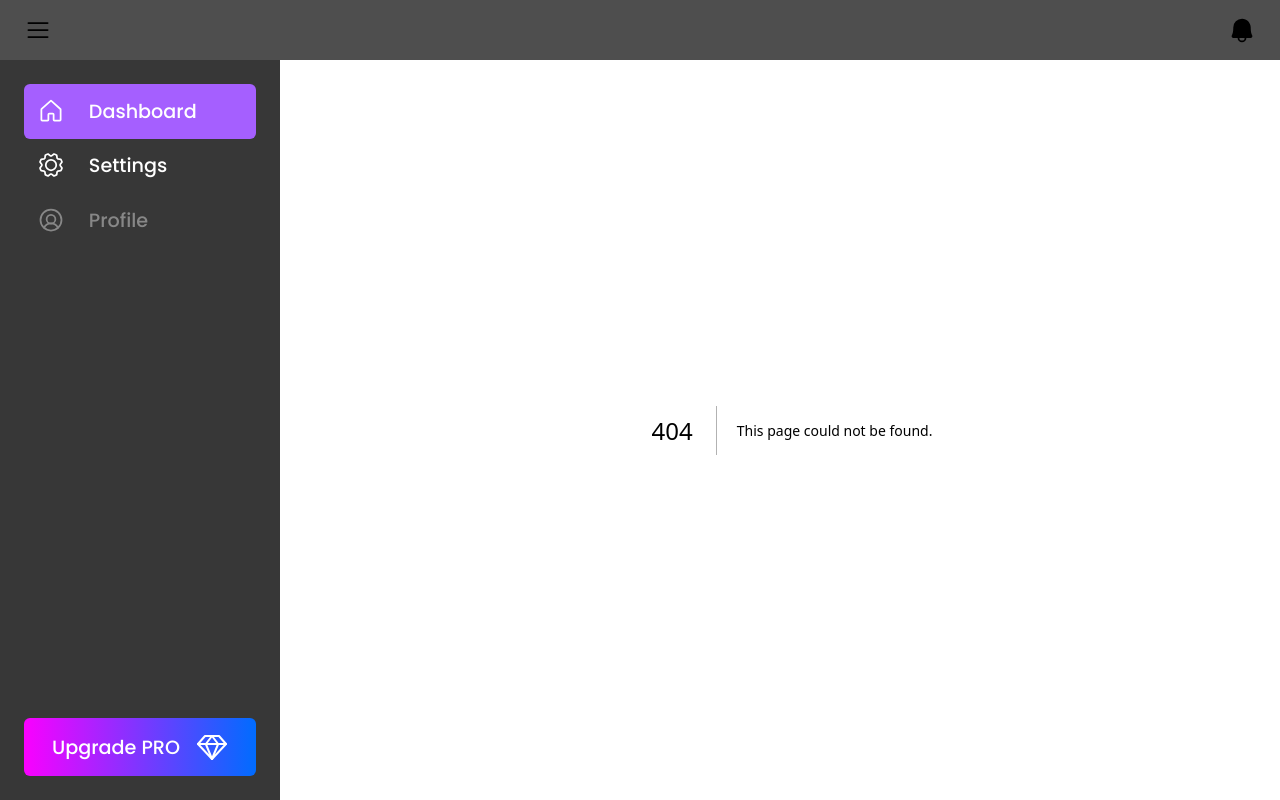
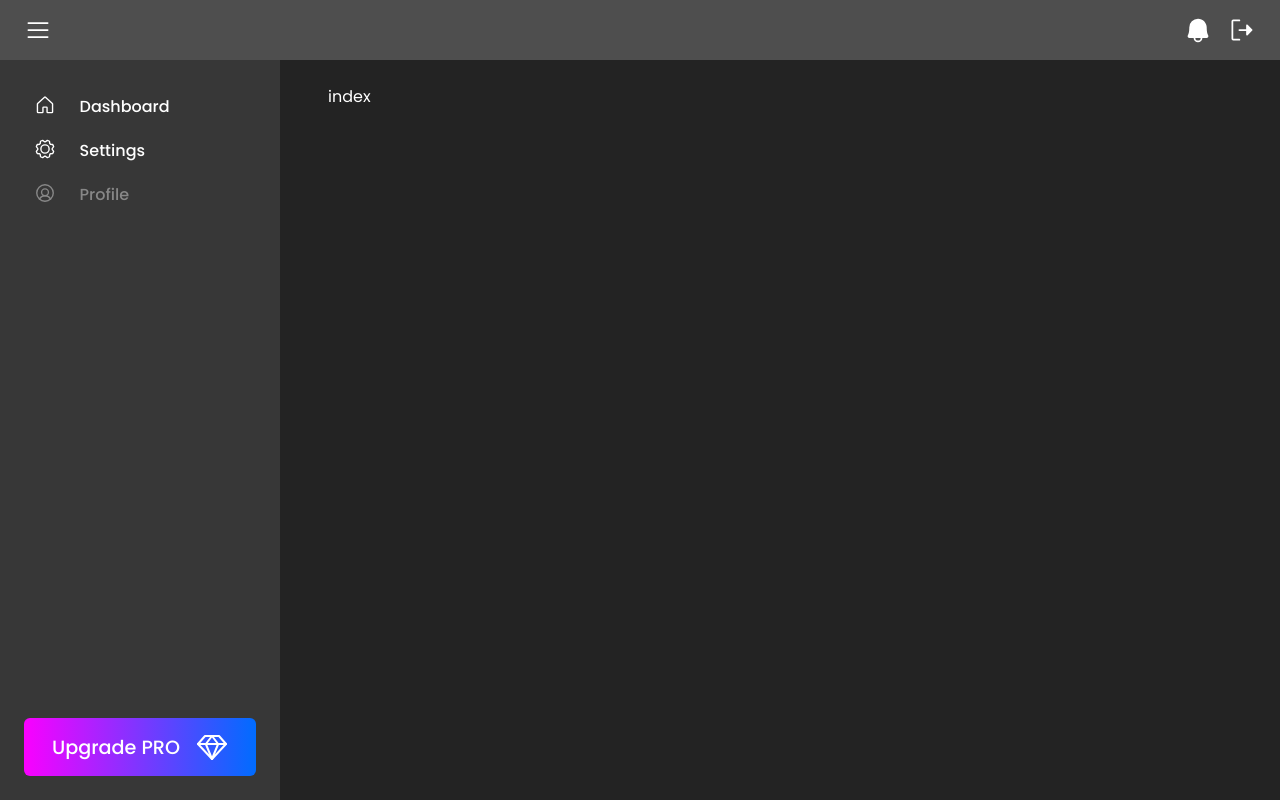
Before and after one commit to pedro-soares-nogueira/e-money, a Next.js app: page / in a window 1280 px wide. Before the commit this address had no page. Built offline with nearby package versions, Linux system fonts and the light colour scheme.

Commit message:
feat:: new index page

```diff
--- a/src/components/DefaultLayout/index.tsx
+++ b/src/components/DefaultLayout/index.tsx
@@ -5,6 +5,7 @@ import {
   Gear,
   House,
   List,
+  SignOut,
   SketchLogo,
   UserCircle,
 } from 'phosphor-react';
@@ -21,13 +22,19 @@ const DefaultLayout = ({ children }: DefaultLayout) => {
     <>
       <NavBar>
         <List size={28} weight="fill" />
-        <Bell size={28} weight="fill" />
+        <div>
+          <Bell size={28} weight="fill" />
+          <SignOut size={28} weight="fill" />
+        </div>
       </NavBar>
       <Layout>
         <SideBar>
           <div>
-            <SideBarItem href={'/dashboard'} isActive={router.pathname === '/'}>
-              <House size={28} />
+            <SideBarItem
+              href={'/dashboard'}
+              isActive={router.pathname === '/dashboard'}
+            >
+              <House size={22} />
               <span>Dashboard</span>
             </SideBarItem>
 
@@ -35,7 +42,7 @@ const DefaultLayout = ({ children }: DefaultLayout) => {
               href={'/settings'}
               isActive={router.pathname === '/settings'}
             >
-              <Gear size={28} />
+              <Gear size={22} />
               <span>Settings</span>
             </SideBarItem>
 
@@ -44,7 +51,7 @@ const DefaultLayout = ({ children }: DefaultLayout) => {
               disabled
               isActive={router.pathname === '/Profile'}
             >
-              <UserCircle size={28} />
+              <UserCircle size={22} />
               <span>Profile</span>
             </SideBarItem>
           </div>
@@ -69,6 +76,13 @@ export const NavBar = styled('nav', {
   width: '100%',
   backgroundColor: '$dark400',
   padding: '1rem 1.5rem',
+
+  div: {
+    display: 'flex',
+    alignItems: 'center',
+    justifyContent: 'center',
+    gap: '1rem',
+  },
 });
 
 export const Layout = styled('div', {
@@ -94,7 +108,7 @@ export const SideBarItem = styled(Link, {
   alignItems: 'start',
   justifyContent: 'start',
   gap: '1.5rem',
-  padding: '.8rem',
+  padding: '.6rem',
   borderRadius: '6px',
   textDecoration: 'none',
   color: 'white',
@@ -115,7 +129,7 @@ export const SideBarItem = styled(Link, {
 
   span: {
     fontWeight: '500',
-    fontSize: '1.2rem',
+    fontSize: '1rem',
   },
 });
 
--- a/src/pages/dashboard.tsx
+++ b/src/pages/dashboard.tsx
@@ -5,9 +5,6 @@ import Summary from '@/components/Sumary';
 import TransactionList from '@/components/Transactions/TransactionList';
 import { GetServerSideProps, GetStaticProps } from 'next';
 import { prisma } from '@/lib/prisma';
-import { useEffect, useState } from 'react';
-import { api } from '@/lib/axios';
-import { ITransaction } from '@/types';
 
 const inter = Inter({ subsets: ['latin'] });
 
--- /dev/null
+++ b/src/pages/index.tsx
@@ -0,0 +1,7 @@
+import React from 'react';
+
+const Login = () => {
+  return <div>index</div>;
+};
+
+export default Login;
```
